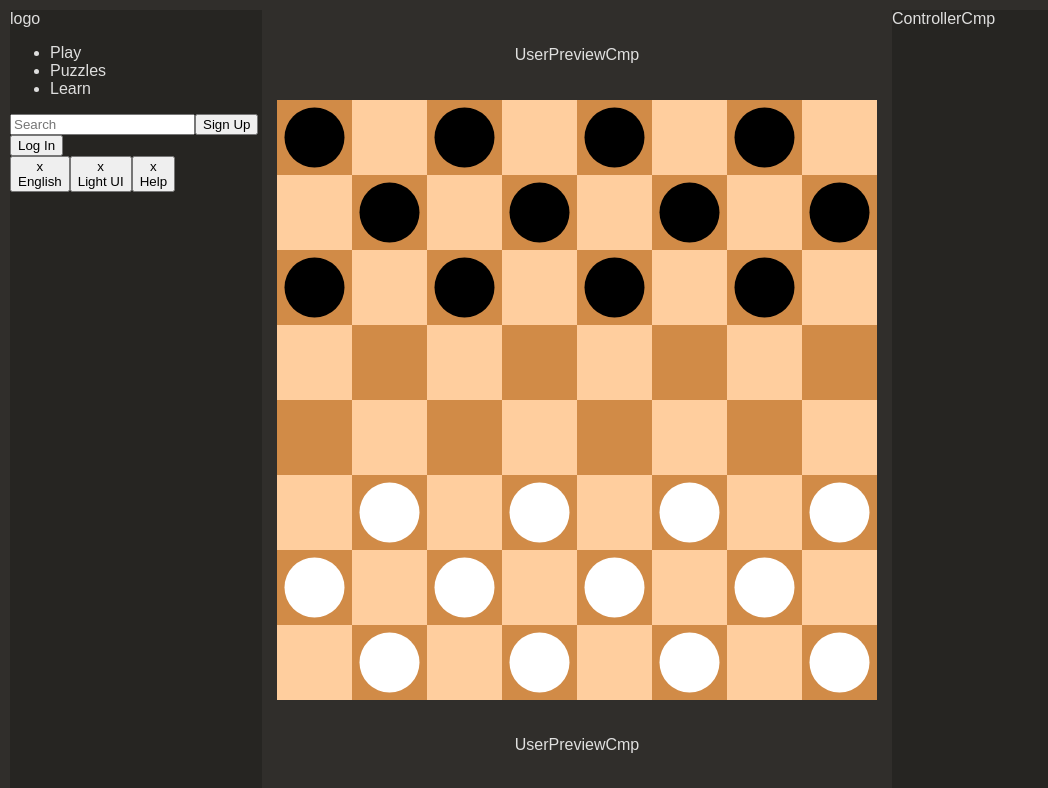
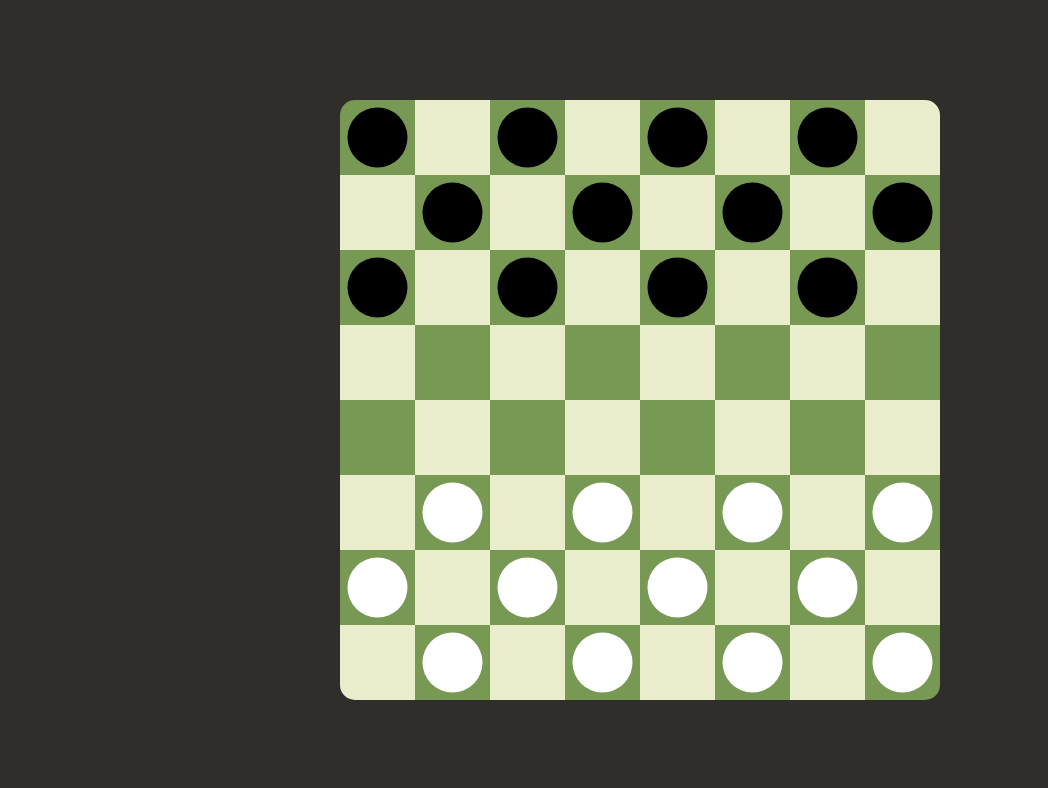
Before and after one commit to shlomiNugarker/checkers, a Vue app: page / in a window 1280 px wide. Shown: the top 788 px of the page, without its empty margins (0-1048 px from the left). Built offline with nearby package versions, Linux system fonts and the light colour scheme.

Commit message:
delete files

```diff
--- a/src/checkers/Piece.ts
+++ b/src/checkers/Piece.ts
@@ -37,7 +37,6 @@ export class Piece {
       if (eatenPiece && this.game.DoesThePieceBelongToTheOpponent(eatenPiece)) {
         this.game.board.board[eatenPieceCoord.i][eatenPieceCoord.j] = null
       } else {
-        // Invalid eating move, handle error or log a message
         return false
       }
     }
@@ -62,7 +61,6 @@ export class Piece {
 
       return true
     } else {
-      // Invalid move, handle error or log a message
       return false
     }
   }
--- a/src/cmps/CanvasBoard.vue
+++ b/src/cmps/CanvasBoard.vue
@@ -31,7 +31,7 @@ export default {
 
       const tileSize = canvas.width / 8
 
-      const colors = ['#d18b47', '#ffce9e']
+      const colors = ['#779954', '#e9edcc']
 
       this.ctx = canvas.getContext('2d')
       if (!this.ctx) return
@@ -50,12 +50,12 @@ export default {
             this.game.selectedPiece.coord.i !== -1 &&
             this.game.selectedPiece.coord.j !== -1
           ) {
-            const borderSize = 2 // Width of the border
+            const borderSize = 5
             const borderOffset = borderSize / 2
             const selectedX = this.game.selectedPiece.coord.j * tileSize
             const selectedY = this.game.selectedPiece.coord.i * tileSize
 
-            this.ctx.strokeStyle = 'blue'
+            this.ctx.strokeStyle = '#f4f680'
             this.ctx.lineWidth = borderSize
             this.ctx.strokeRect(
               selectedX + borderOffset,
@@ -128,7 +128,7 @@ export default {
       ctx.fillStyle = 'red'
       ctx.textAlign = 'center'
       ctx.textBaseline = 'middle'
-      ctx.fillText('K', x, y)
+      ctx.fillText('👑', x, y)
     },
 
     handleClick(ev: MouseEvent) {
@@ -161,6 +161,7 @@ export default {
   width: 100%;
   width: 600px;
   canvas {
+    border-radius: 15px;
   }
 }
 </style>
--- a/src/cmps/ControllerCmp.vue
+++ /dev/null
@@ -1,21 +0,0 @@
-<template>
-  <aside>ControllerCmp</aside>
-</template>
-
-<script lang="ts">
-export default {
-  props: [],
-  name: 'ControllerCmp',
-
-  data() {
-    return {}
-  }
-}
-</script>
-
-<style lang="scss" scoped>
-aside {
-  width: 30%;
-  background-color: #262522;
-}
-</style>
--- a/src/cmps/NavCmp.vue
+++ /dev/null
@@ -1,48 +0,0 @@
-<template>
-  <nav>
-    <div class="logo">logo</div>
-    <ul>
-      <li>Play</li>
-      <li>Puzzles</li>
-      <li>Learn</li>
-    </ul>
-    <div>
-      <input type="text" placeholder="Search" />
-      <button type="button">Sign Up</button>
-      <button type="button">Log In</button>
-    </div>
-    <div>
-      <button color="dark">
-        <span>x</span>
-        <p>English</p>
-      </button>
-      <button color="dark">
-        <span>x</span>
-        <p>Light UI</p>
-      </button>
-      <button color="dark">
-        <span>x</span>
-        <p>Help</p>
-      </button>
-    </div>
-  </nav>
-</template>
-
-<script lang="ts">
-export default {
-  props: [],
-  name: 'NavCmp',
-
-  data() {
-    return {}
-  },
-  components: {}
-}
-</script>
-
-<style lang="scss" scoped>
-nav {
-  width: 20%;
-  background-color: #262522;
-}
-</style>
--- a/src/cmps/UserPreviewCmp.vue
+++ /dev/null
@@ -1,20 +0,0 @@
-<template>
-  <div>UserPreviewCmp</div>
-</template>
-
-<script lang="ts">
-export default {
-  props: [],
-  name: 'UserPreviewCmp',
-
-  data() {
-    return {}
-  }
-}
-</script>
-
-<style lang="scss" scoped>
-nav {
-  background-color: #262522;
-}
-</style>
--- a/src/views/HomeView.vue
+++ b/src/views/HomeView.vue
@@ -1,20 +1,14 @@
 <template>
   <section class="home-container">
-    <NavCmp />
     <div class="board-container">
-      <UserPreviewCmp />
       <CanvasBoard :game="game" :onClickBoard="onClickBoard"></CanvasBoard>
-      <UserPreviewCmp />
     </div>
-    <ControllerCmp />
   </section>
 </template>
 
 <script lang="ts">
 import CanvasBoard from '../cmps/CanvasBoard.vue'
-import NavCmp from '../cmps/NavCmp.vue'
-import ControllerCmp from '../cmps/ControllerCmp.vue'
-import UserPreviewCmp from '../cmps/UserPreviewCmp.vue'
+
 import { Game } from '../checkers/index'
 import { type Coord } from '../checkers/models/Coord'
 
@@ -36,10 +30,7 @@ export default {
   },
 
   components: {
-    CanvasBoard,
-    NavCmp,
-    ControllerCmp,
-    UserPreviewCmp
+    CanvasBoard
   }
 }
 </script>
```
